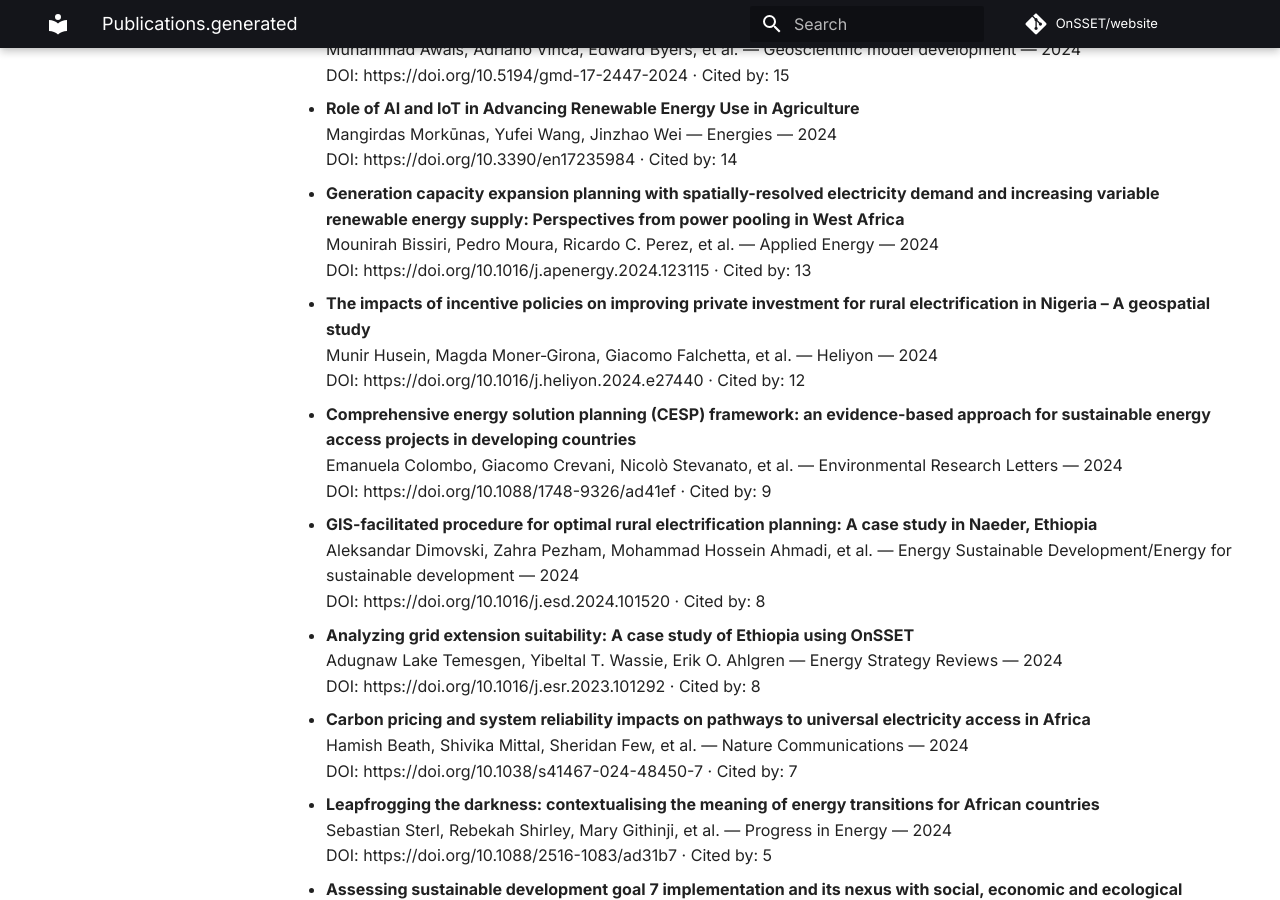
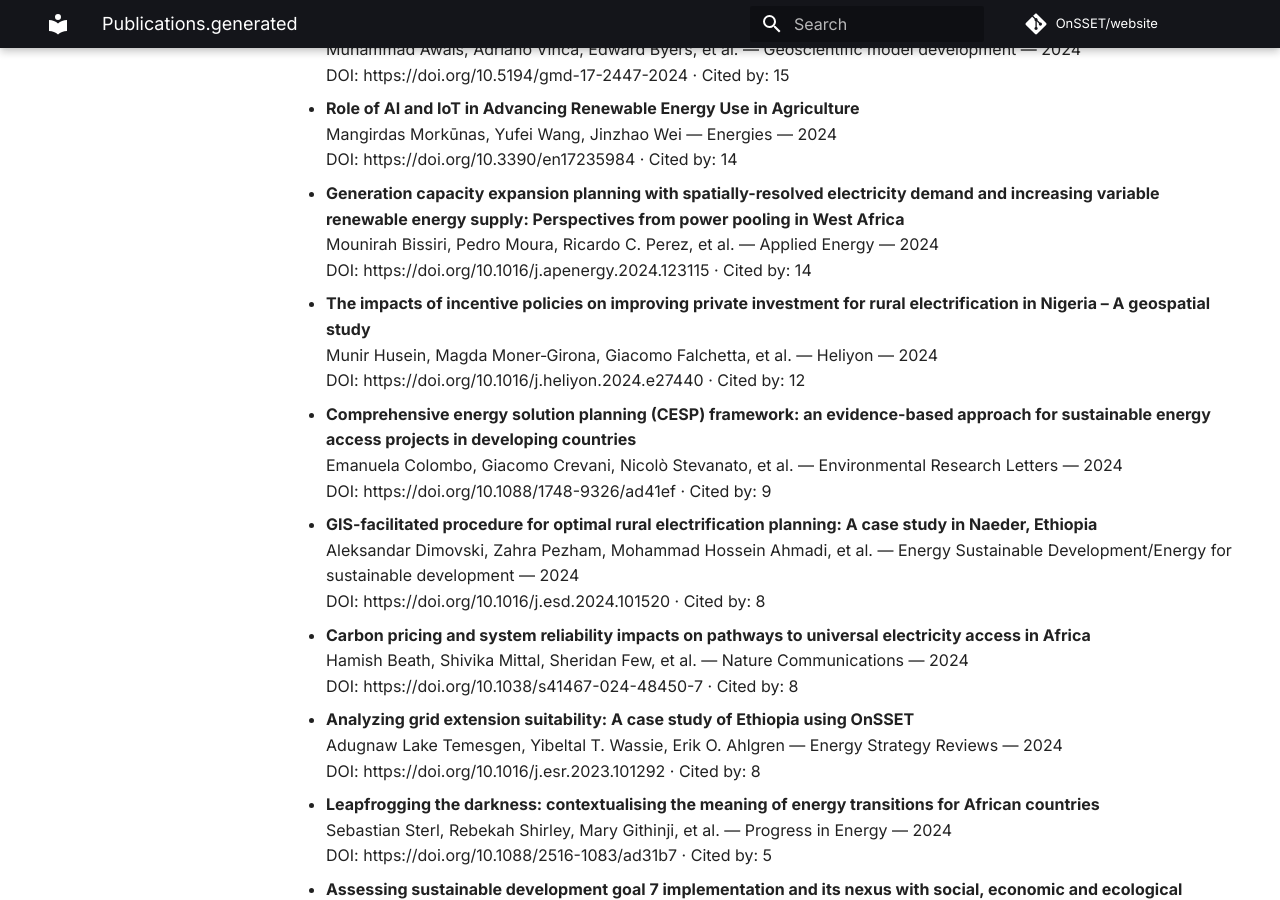
Before and after one commit to OnSSET/website, an MkDocs documentation site: the page built from docs/publications.generated.md, in a window 1280 px wide and 900 px high, scrolled down 7418 px. Built offline with MkDocs 1.6.1 and Material for MkDocs 9.7.7, drawn with Linux system fonts in a browser that asks for light colours; comment, search, counter and statistics services are not loaded; some of the changed text lies outside the part shown.

Commit message:
Auto-update publications

```diff
--- a/docs/publications.generated.md
+++ b/docs/publications.generated.md
@@ -40,11 +40,11 @@ No results found.
 
 - **OnSSET Badge Concept Note 2026**
   Nicky Middleton — Zenodo (CERN European Organization for Nuclear Research) — 2026
-  DOI: https://doi.org/10.5281/zenodo.18353643 · Cited by: 0
+  DOI: https://doi.org/10.5281/zenodo.18353642 · Cited by: 0
 
 - **OnSSET Badge Concept Note 2026**
   Nicky Middleton — Zenodo (CERN European Organization for Nuclear Research) — 2026
-  DOI: https://doi.org/10.5281/zenodo.18353642 · Cited by: 0
+  DOI: https://doi.org/10.5281/zenodo.18353643 · Cited by: 0
 
 - **Linkage_scripts_OnSSET**
   Luis Olmos, Michele Vittorio, Giulia Vaglietti — Zenodo (CERN European Organization for Nuclear Research) — 2026
@@ -308,7 +308,7 @@ No results found.
 
 - **Generation capacity expansion planning with spatially-resolved electricity demand and increasing variable renewable energy supply: Perspectives from power pooling in West Africa**
   Mounirah Bissiri, Pedro Moura, Ricardo C. Perez, et al. — Applied Energy — 2024
-  DOI: https://doi.org/10.1016/j.apenergy.2024.123115 · Cited by: 13
+  DOI: https://doi.org/10.1016/j.apenergy.2024.123115 · Cited by: 14
 
 - **The impacts of incentive policies on improving private investment for rural electrification in Nigeria – A geospatial study**
   Munir Husein, Magda Moner‐Girona, Giacomo Falchetta, et al. — Heliyon — 2024
@@ -322,13 +322,13 @@ No results found.
   Aleksandar Dimovski, Zahra Pezham, Mohammad Hossein Ahmadi, et al. — Energy Sustainable Development/Energy for sustainable development — 2024
   DOI: https://doi.org/10.1016/j.esd.2024.101520 · Cited by: 8
 
+- **Carbon pricing and system reliability impacts on pathways to universal electricity access in Africa**
+  Hamish Beath, Shivika Mittal, Sheridan Few, et al. — Nature Communications — 2024
+  DOI: https://doi.org/10.1038/s41467-024-48450-7 · Cited by: 8
+
 - **Analyzing grid extension suitability: A case study of Ethiopia using OnSSET**
   Adugnaw Lake Temesgen, Yibeltal T. Wassie, Erik O. Ahlgren — Energy Strategy Reviews — 2024
   DOI: https://doi.org/10.1016/j.esr.2023.101292 · Cited by: 8
-
-- **Carbon pricing and system reliability impacts on pathways to universal electricity access in Africa**
-  Hamish Beath, Shivika Mittal, Sheridan Few, et al. — Nature Communications — 2024
-  DOI: https://doi.org/10.1038/s41467-024-48450-7 · Cited by: 7
 
 - **Leapfrogging the darkness: contextualising the meaning of energy transitions for African countries**
   Sebastian Sterl, Rebekah Shirley, Mary Githinji, et al. — Progress in Energy — 2024
```
Also changed, not shown: other parts of docs/publications.generated.md (+4 -4 lines).
